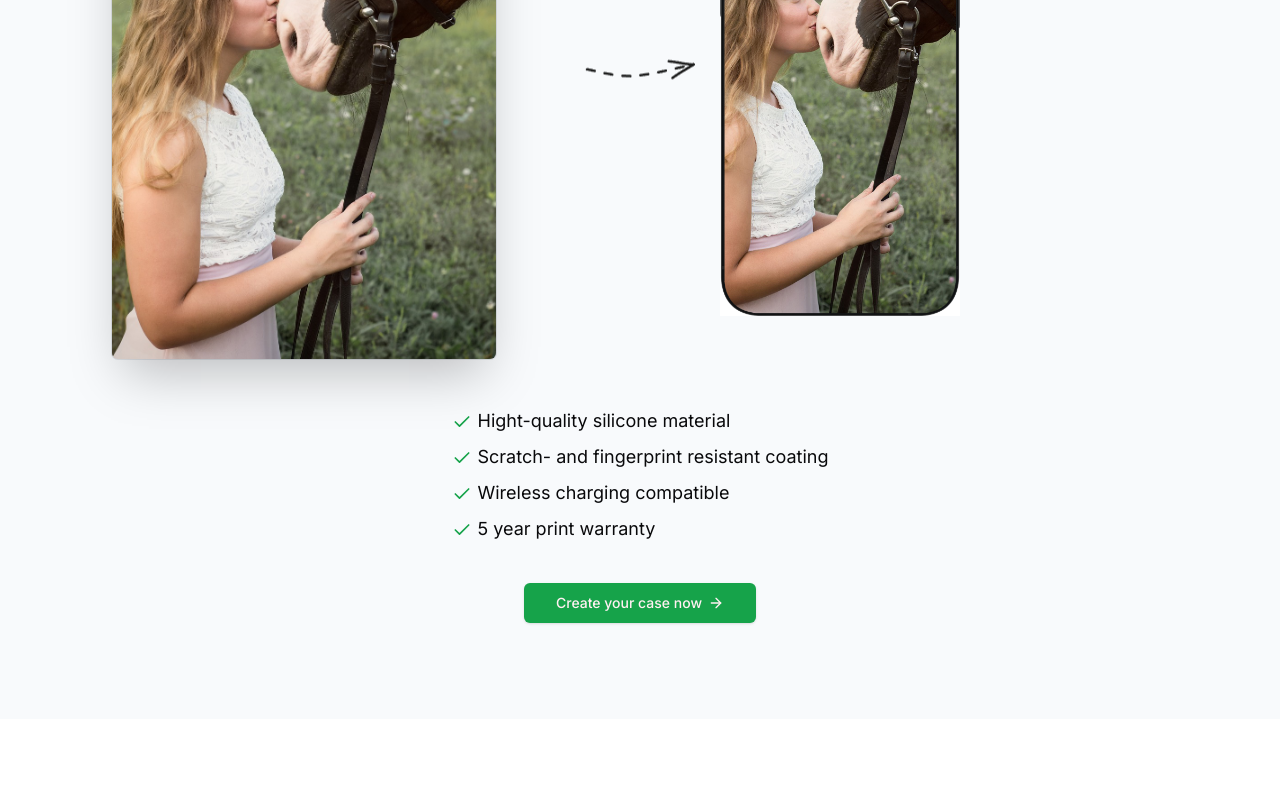
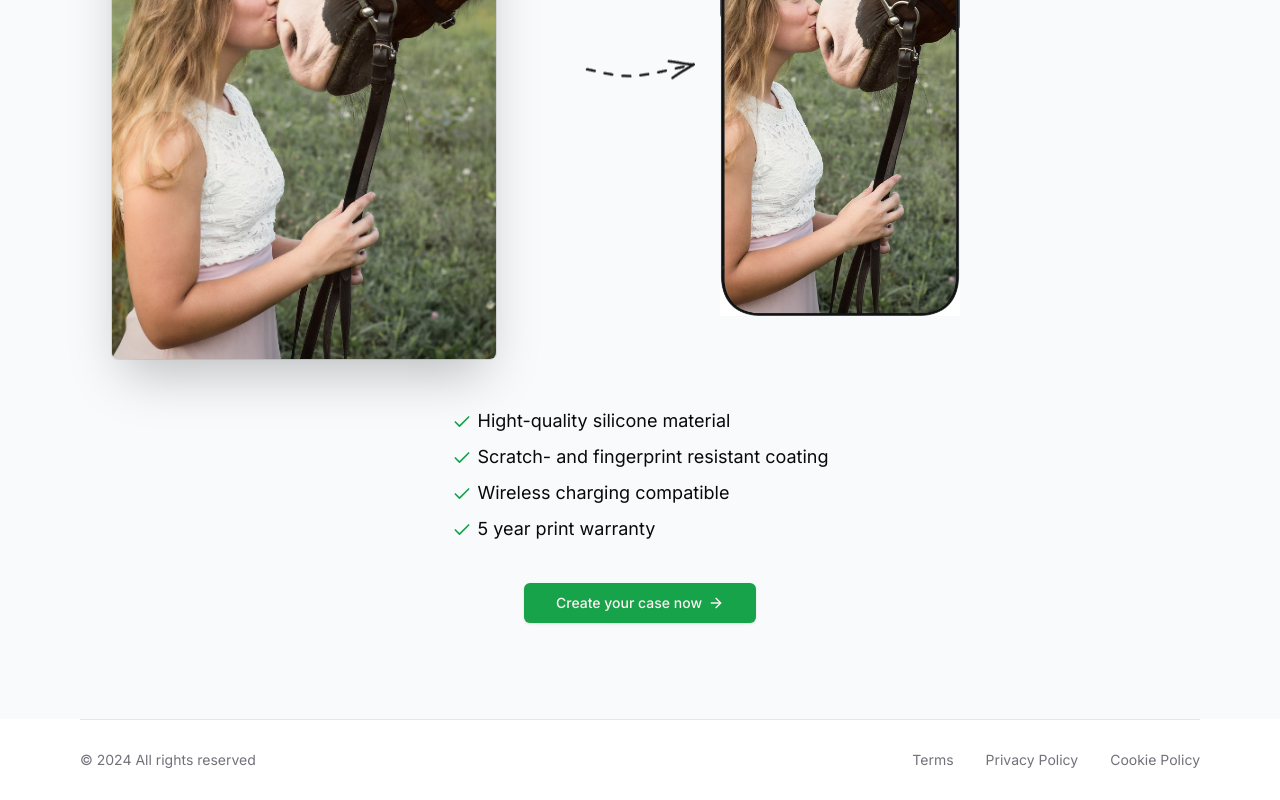
Before and after one commit to muzafferkilicaslan/case-project-with-nextjs, a Next.js app: page / in a window 1280 px wide. Shown: the part 3124-3924 px from the top of the page. Before the commit the page ends 3843 px from the top, so only its background shows below. Built offline with nearby package versions, Linux system fonts and the light colour scheme; no server answers.

Commit message:
feat: created footer component and added into layout

```diff
--- a/src/app/layout.tsx
+++ b/src/app/layout.tsx
@@ -3,6 +3,7 @@
 import "./globals.css";
 
 import Navbar from "@/components/Navbar/Navbar";
+import Footer from "@/components/Footer/Footer";
 
 const inter = Inter({ subsets: ["latin"] });
 
@@ -21,6 +22,7 @@
       <body className={inter.className}>
         <Navbar />
         {children}
+        <Footer />
       </body>
     </html>
   );
--- /dev/null
+++ b/src/components/Footer/Footer.tsx
@@ -0,0 +1,43 @@
+import Link from "next/link";
+import MaxWidthWrapper from "../MaxWidthWrapper/MaxWidthWrapper";
+
+const Footer = () => {
+  return (
+    <footer className="bg-white h-20 relative">
+      <MaxWidthWrapper>
+        <div className="border-t border-gray-200" />
+        <div className="h-full flex flex-col md:flex-row md:justify-between justify-center items-center">
+          <div className="text-center md:text-left pb-2 md:pb-0">
+            <p className="text-sm text-muted-foreground">
+              &copy; {new Date().getFullYear()} All rights reserved
+            </p>
+          </div>
+          <div className="flex items-center justify-center">
+            <div className="flex space-x-8">
+              <Link
+                href="#"
+                className="text-sm text-muted-foreground hover:text-gray-800"
+              >
+                Terms
+              </Link>
+              <Link
+                href="#"
+                className="text-sm text-muted-foreground hover:text-gray-800"
+              >
+                Privacy Policy
+              </Link>
+              <Link
+                href="#"
+                className="text-sm text-muted-foreground hover:text-gray-800"
+              >
+                Cookie Policy
+              </Link>
+            </div>
+          </div>
+        </div>
+      </MaxWidthWrapper>
+    </footer>
+  );
+};
+
+export default Footer;
```
